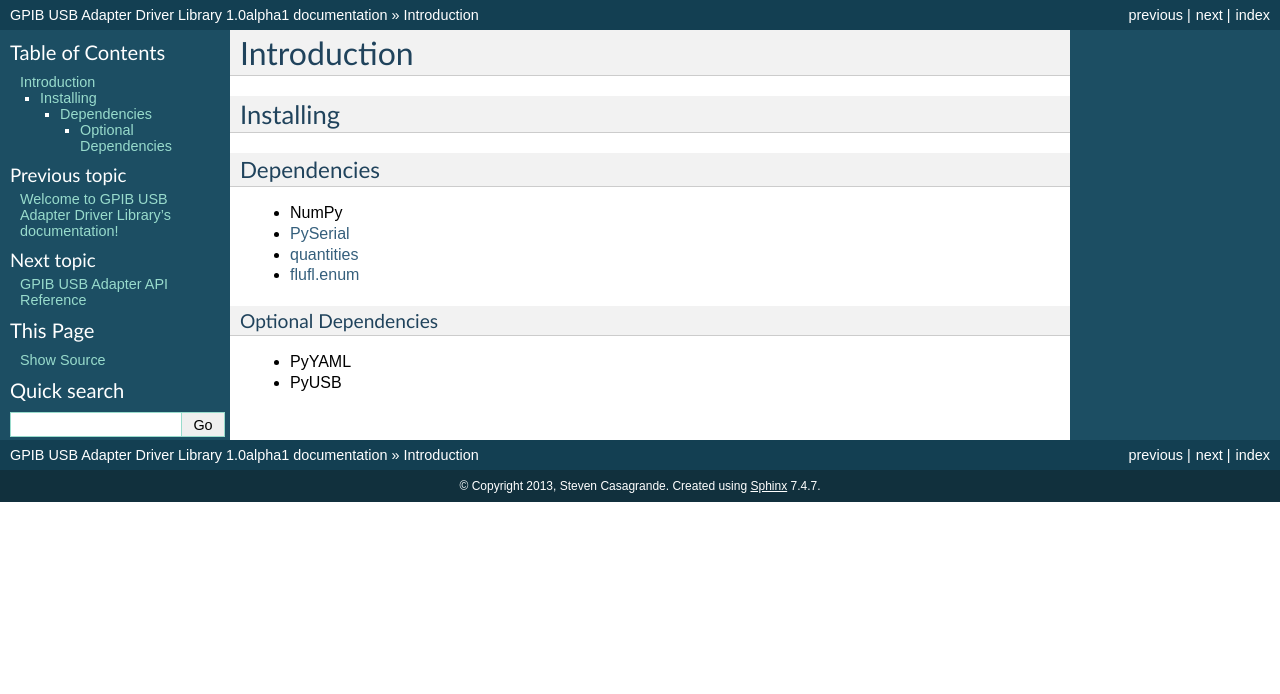
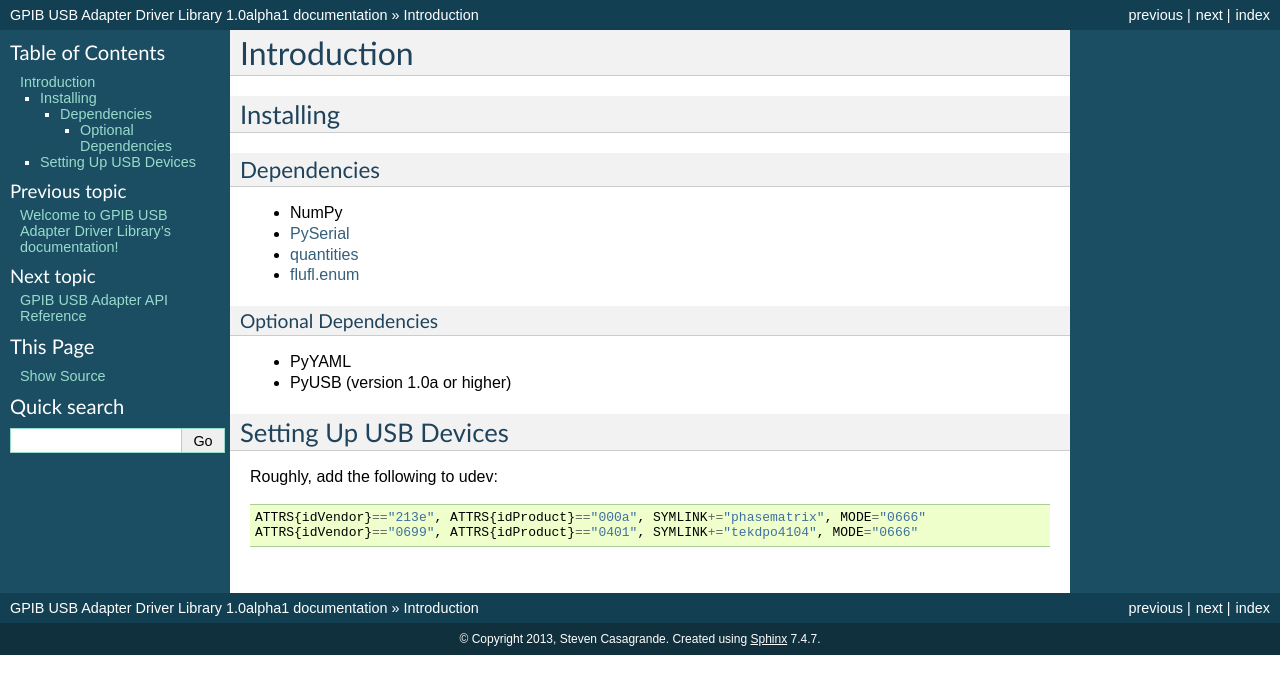
Before and after one commit to instrumentkit/InstrumentKit, a Sphinx documentation site: the page built from python/doc/source/intro.rst, in a window 1280 px wide. Shown: the top 694 px of the page. Built offline with Sphinx 7.4.7, drawn with Linux system fonts in a browser that asks for light colours.

Commit message:
Added instructions to intro.

```diff
--- a/python/doc/source/intro.rst
+++ b/python/doc/source/intro.rst
@@ -20,8 +20,16 @@
 ~~~~~~~~~~~~~~~~~~~~~
 
 - PyYAML
-- PyUSB
+- PyUSB (version 1.0a or higher)
 
 .. _PySerial: http://pyserial.sourceforge.net/
 .. _quantities: http://pythonhosted.org/quantities/
 .. _flufl.enum: http://pythonhosted.org/flufl.enum/
+
+Setting Up USB Devices
+======================
+
+Roughly, add the following to udev::
+
+    ATTRS{idVendor}=="213e", ATTRS{idProduct}=="000a", SYMLINK+="phasematrix", MODE="0666"
+    ATTRS{idVendor}=="0699", ATTRS{idProduct}=="0401", SYMLINK+="tekdpo4104", MODE="0666"
```
